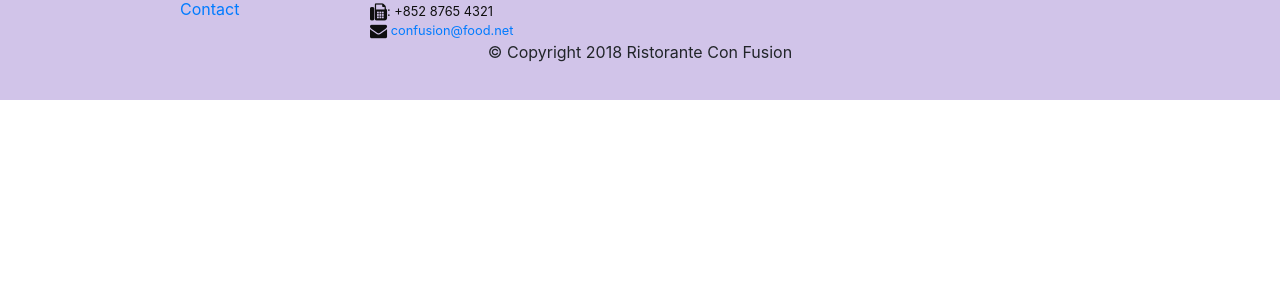
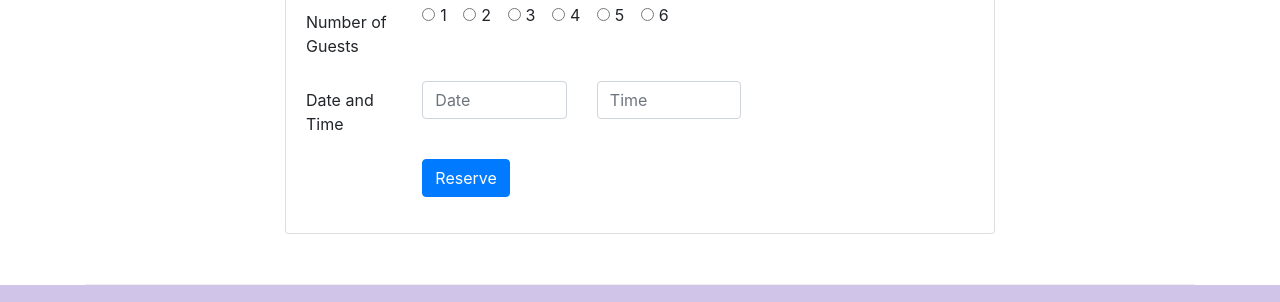
Before and after one commit to Vishab-Julka/bootstrap_tutorial, a website: page index.html in a window 1280 px wide. Shown: the part 1661-1963 px from the top of the page. Before the commit the page ends 1761 px from the top, so only its background shows below. Drawn offline with nearby package versions, Linux system fonts and the light colour scheme.

Commit message:
Assignment 2

```diff
--- a/index.html
+++ b/index.html
@@ -34,21 +34,21 @@
                 </ul>
             </div>
         </div>
-
     </nav>
     <header class="jumbotron">
         <div class="container">
-
             <div class="row row-header">
                 <div class="col-12 col-sm-6" >
                     <h1>Ristorante con Fusion</h1>
                     <p>We take inspiration from the World's best cuisines, and create a unique fusion experience. Our lipsmacking creations will tickle your culinary senses!</p>
                 </div>
-                <div class="col-12  offset-2 col-sm align-self-center">
-                    <img src="img/logo.png" class="img-fluid">
+                <div class="col-12 col-sm align-self-center">
+                    <img src="img/logo.png" class="img-fluid ">
+                </div>
+                <div class="col-12 col-sm align-self-center">
+                    <button type="button" class="btn btn-warning  btn-sm btn-block" onclick="document.getElementById('Reserve table').scrollIntoView();">Reserve Table</button>
                 </div>
             </div>
-
         </div>
     </header>
 
@@ -74,8 +74,13 @@
                 <h3>This Month's Promotions</h3>
             </div>
             <div class="col col-sm col-md">
-                <h2>Weekend Grand Buffet</h2>
+                <div class="media">
+                <div class="media-body">
+                <h2 class="mt-0">Weekend Grand Buffet <span class="badge badge-danger">NEW</span></h2>
                 <p class="d-none d-sm-block">Featuring mouthwatering combinations with a choice of five different salads, six enticing appetizers, six main entrees and five choicest desserts. Free flowing bubbly and soft drinks. All for just $19.99 per person </p>
+                </div>
+                <img src="img/buffet.png" class="d-flex ml-3 img-thumbnail align-self-center" alt="Grand Buffet">
+                </div>
             </div>
         </div>
 
@@ -91,6 +96,63 @@
                     <h4>Executive Chef</h4>
                     <p class="d-none d-sm-block">Award winning three-star Michelin chef with wide International experience having worked closely with whos-who in the culinary world, he specializes in creating mouthwatering Indo-Italian fusion experiences. </p>
                 </div>
+                </div>
+            </div>
+        </div>
+
+        <div class="row row-content">
+            <div class="col-12 offset-2 col-sm-8">
+                <div class="card">
+                    <h3 class="card-header bg-warning text-white">
+                        Reserve a Table
+                    </h3>
+                    <div class="card-body" id="Reserve table">
+                        <form>
+                            <div class="form-group row">
+                                <label for="number of guests" class="col-12 col-sm-2 col-form-label">Number of Guests</label>
+                                <div class="col-sm-10" >
+                                    <div class="form-check form-check-inline">
+                                        <input type="radio" class="form-check-input" id="one" name="one" value="">
+                                        <label for="one" class="form-check-label">1</label>
+                                    </div>
+                                    <div class="form-check form-check-inline">
+                                        <input type="radio" class="form-check-input" id="one" name="one" value="">
+                                        <label for="one" class="form-check-label">2</label>
+                                    </div>
+                                    <div class="form-check form-check-inline">
+                                        <input type="radio" class="form-check-input" id="one" name="one" value="">
+                                        <label for="one" class="form-check-label">3</label>
+                                    </div>
+                                    <div class="form-check form-check-inline">
+                                        <input type="radio" class="form-check-input" id="one" name="one" value="">
+                                        <label for="one" class="form-check-label">4</label>
+                                    </div>
+                                    <div class="form-check form-check-inline">
+                                        <input type="radio" class="form-check-input" id="one" name="one" value="">
+                                        <label for="one" class="form-check-label">5</label>
+                                    </div>
+                                    <div class="form-check form-check-inline">
+                                        <input type="radio" class="form-check-input" id="one" name="one" value="">
+                                        <label for="one" class="form-check-label">6</label>
+                                    </div>
+                                </div>
+                            </div>
+                            <div class="form-group row">
+                                <label for="Date and Time" class="col-12 col-sm-2 col-form-label">Date and Time</label>
+                                <div class="col-12 col-sm-3">
+                                    <input type="text" class="form-control" id="date" name="date" placeholder="Date">
+                                </div>
+                                <div class="col-12 col-sm-3">
+                                    <input type="text" class="form-control" id="time" name="time" placeholder="Time">
+                                </div>
+                            </div>
+                            <div class="form-group row">
+                                <div class="col-sm-10 offset-sm-2 col-12">
+                                    <button type="submit" class="btn btn-primary">Reserve</button>
+                                </div>
+                            </div>
+                        </form>
+                    </div>
                 </div>
             </div>
         </div>
```
Also changed, not shown: aboutus.html (+1 -1 lines), contactus.html (+1 -1 lines).
